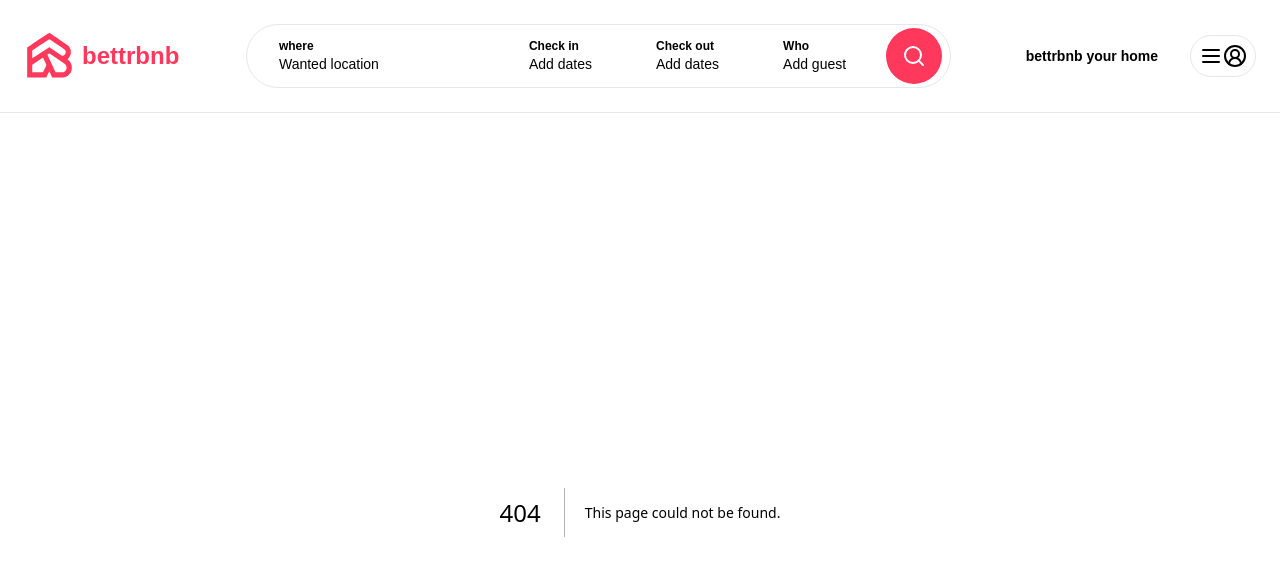
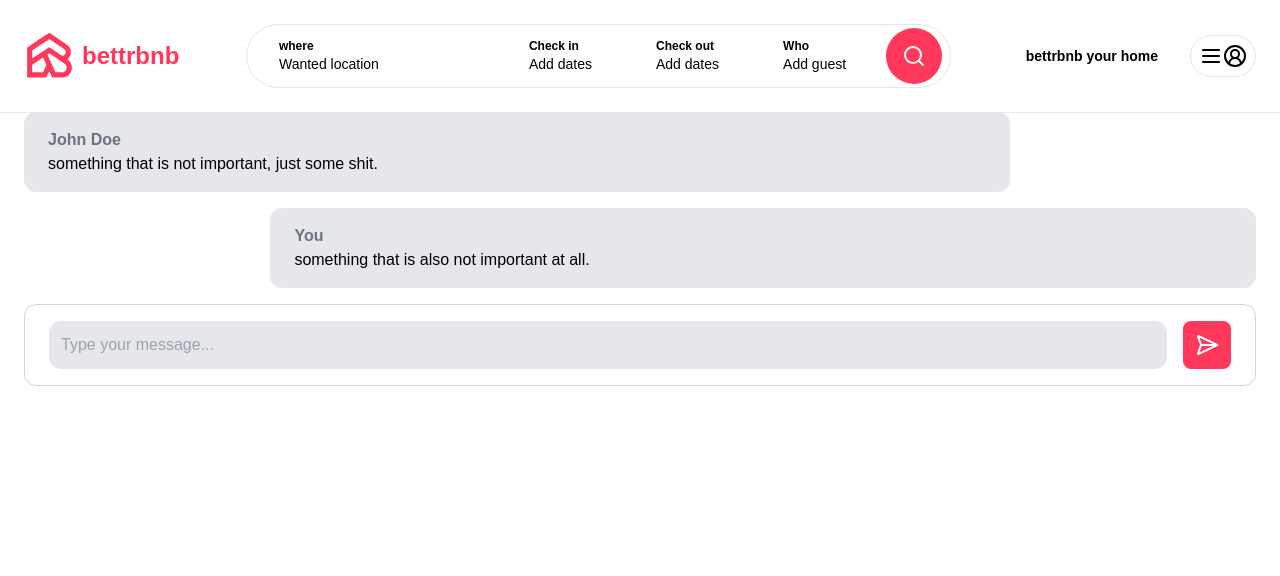
Before and after one commit to ronakbothraa/betterbnb-frontend, a Next.js app: page /inbox/1 in a window 1280 px wide. Before the commit this address had no page. Shown: the top 576 px of the page. Built offline with nearby package versions, Linux system fonts and the light colour scheme.

Commit message:
ui design: created chat interface between user and host

```diff
--- /dev/null
+++ b/app/components/inbox/ConversationDetail.tsx
@@ -0,0 +1,32 @@
+import { SendHorizontal } from "lucide-react";
+
+const ConversationDetail = () => {
+  return (
+    <div className="max-h-[400px] overflow-auto flex flex-col space-y-4">
+      <div className="w-[80%] py-4 px-6 rounded-xl bg-gray-200">
+        <p className="font-bold text-gray-500">John Doe</p>
+
+        <p>something that is not important, just some shit.</p>
+      </div>
+
+      <div className="w-[80%] ml-[20%] py-4 px-6 rounded-xl bg-gray-200">
+        <p className="font-bold text-gray-500">You</p>
+
+        <p>something that is also not important at all.</p>
+      </div>
+
+      <div className="mt-4 py-4 px-6 flex border border-gray-300 space-x-4 rounded-xl">
+        <input
+          type="text"
+          placeholder="Type your message..."
+          className="w-full p-3 bg-gray-200 rounded-xl"
+        />
+        <button className="p-3 bg-airbnb cursor-pointer text-white rounded-lg">
+            <SendHorizontal />
+        </button>
+      </div>
+    </div>
+  );
+};
+
+export default ConversationDetail;
--- /dev/null
+++ b/app/components/inbox/conversation.tsx
@@ -0,0 +1,11 @@
+const Conversation = () => {
+  return (
+    <div className="px-6 py-4 border cursor-pointer border-gray-300 rounded-xl">
+        <p className="mb-6 text-xl">John Doe</p>
+
+        <p className="text-airbnb-dark ">Go to conversation</p>
+    </div>
+  )
+}
+
+export default Conversation
--- /dev/null
+++ b/app/inbox/[id]/page.tsx
@@ -0,0 +1,11 @@
+import ConversationDetail from "@/app/components/inbox/ConversationDetail"
+
+const ConversationPage = () => {
+  return (
+    <main className="max-w-[1500px] mx-auto px-6 pb-6">
+        <ConversationDetail />
+    </main>
+  )
+}
+
+export default ConversationPage
--- /dev/null
+++ b/app/inbox/page.tsx
@@ -0,0 +1,15 @@
+import Conversation from "../components/inbox/conversation"
+
+const InboxPage = () => {
+  return (
+    <main className="max-w-[1500px] mx-auto px-6 pb-6 space-y-2">
+        <h1 className="my-6 text-2xl">Inbox</h1>
+
+        <Conversation />
+        <Conversation />
+        <Conversation />
+    </main>
+  )
+}
+
+export default InboxPage
```
